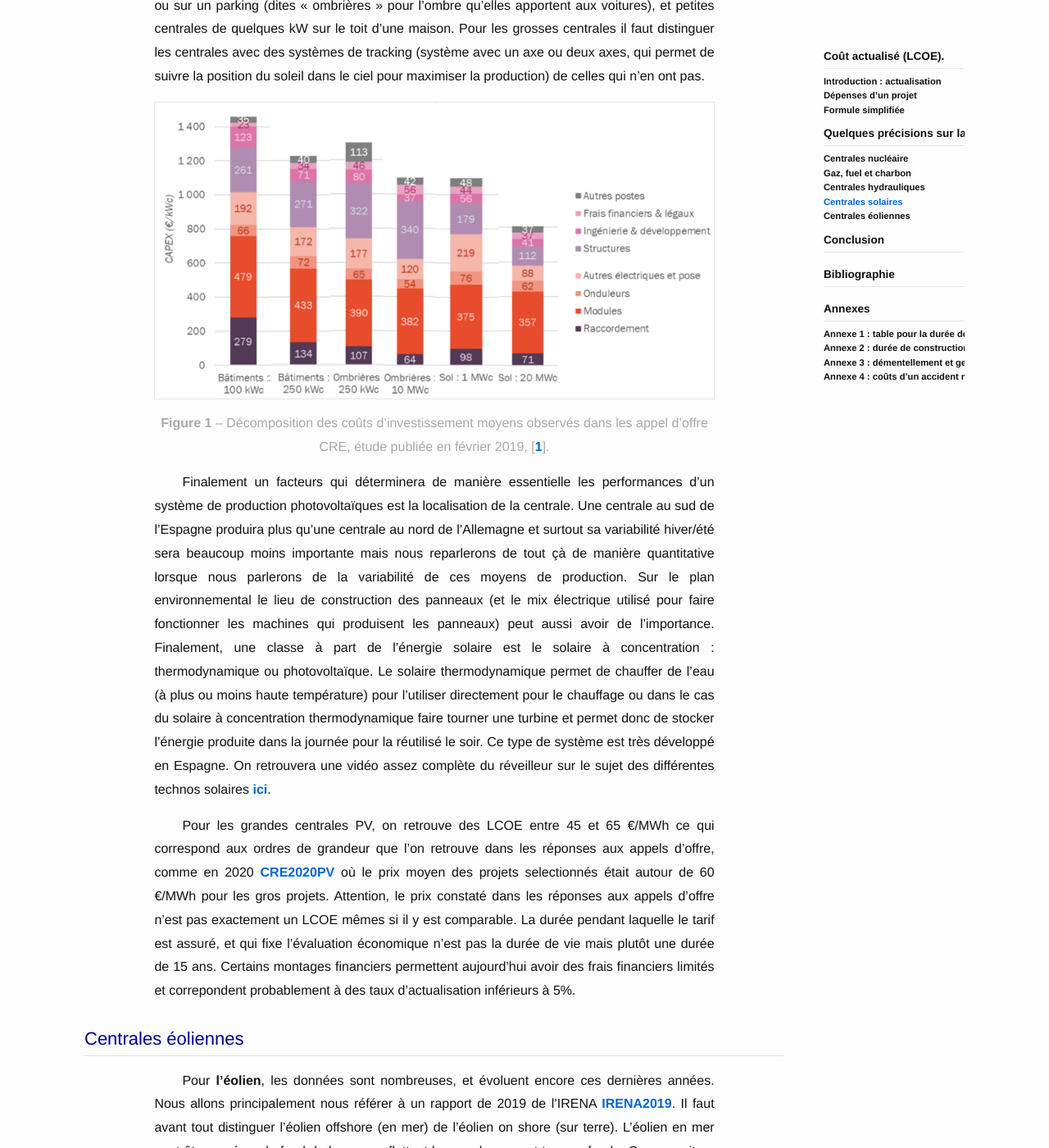
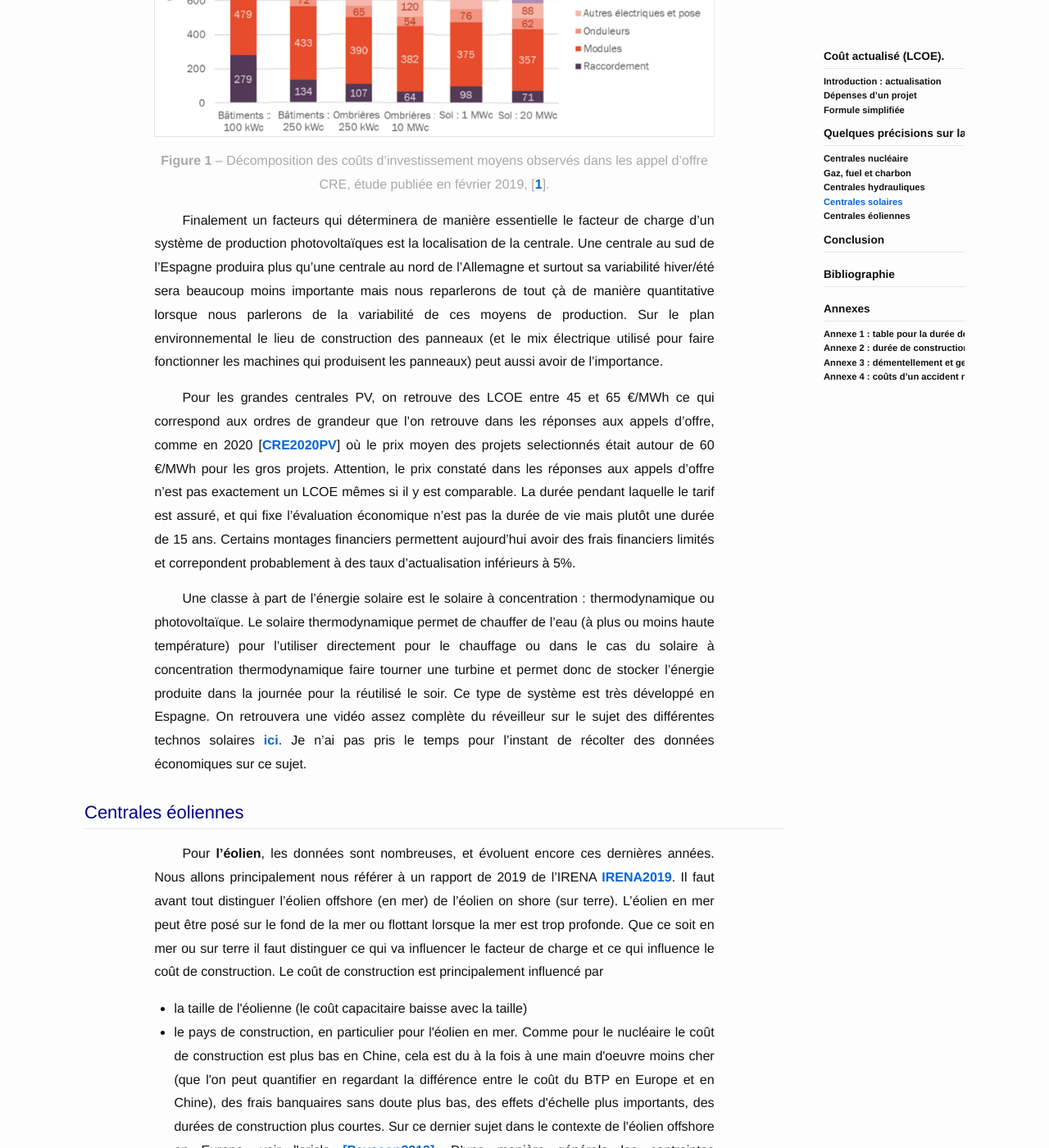
Before and after one commit to robingirard/energy-alternatives, a Jekyll site: the page built from _posts/2020-08-20-decomposition-lcoe.md, in a window 1280 px wide and 1400 px high, scrolled down 11422 px. Shown: the whole window at 82% size. Built offline with Jekyll 4.4.1, drawn with Linux system fonts in a browser that asks for light colours; nearby versions of some CDN libraries; formulas are drawn with MathJax 3; some of the changed text lies outside the part shown.

Commit message:
mise à jour post LCOE

```diff
--- a/_posts/2020-08-20-decomposition-lcoe.md
+++ b/_posts/2020-08-20-decomposition-lcoe.md
@@ -284,11 +284,14 @@
 **Figure 1** -- Décomposition des coûts d’investissement moyens observés dans les appel d’offre CRE, étude publiée en février 2019, [[1](https://www.cre.fr/Documents/Publications/Rapports-thematiques/Couts-et-rentabilites-du-grand-photovoltaique-en-metropole-continentale)].
 </span>
 <span class="mytext">
-Finalement un facteurs qui déterminera de manière essentielle les performances d’un système de production photovoltaïques est la localisation de la centrale. Une centrale au sud de l’Espagne produira plus qu’une centrale au nord de l’Allemagne et surtout sa variabilité hiver/été sera beaucoup moins importante mais nous reparlerons de tout çà de manière quantitative lorsque nous parlerons de la variabilité de ces moyens de production. Sur le plan environnemental le lieu de construction des panneaux (et le mix électrique utilisé pour faire fonctionner les machines qui produisent les panneaux) peut aussi avoir de l’importance. Finalement, une classe à part de l’énergie solaire est le solaire à concentration : thermodynamique ou photovoltaïque. Le solaire thermodynamique permet de chauffer de l’eau (à plus ou moins haute température) pour l’utiliser directement pour le chauffage ou dans le cas du solaire à concentration thermodynamique faire tourner une turbine et permet donc de stocker l’énergie produite dans la journée pour la réutilisé le soir. Ce type de système est très développé en Espagne. On retrouvera une vidéo assez complète du réveilleur sur le sujet des différentes technos solaires [ici](https://www.youtube.com/watch?v=dykSjXQhSjM).
+Finalement un facteurs qui déterminera de manière essentielle le facteur de charge d’un système de production photovoltaïques est la localisation de la centrale. Une centrale au sud de l’Espagne produira plus qu’une centrale au nord de l’Allemagne et surtout sa variabilité hiver/été sera beaucoup moins importante mais nous reparlerons de tout çà de manière quantitative lorsque nous parlerons de la variabilité de ces moyens de production. Sur le plan environnemental le lieu de construction des panneaux (et le mix électrique utilisé pour faire fonctionner les machines qui produisent les panneaux) peut aussi avoir de l’importance.
 </span>
 <span class="mytext">
 Pour les grandes centrales PV, on retrouve des LCOE entre 45 et 65 €/MWh ce qui correspond aux ordres de grandeur que l'on retrouve dans les réponses aux appels d'offre, comme en 2020
-[CRE2020PV](https://www.cre.fr/media/Fichiers/publications/appelsoffres/ao-centrale-au-sol-telecharger-le-rapport-de-synthese-version-publique-de-la-septieme-periode-de-candidature) où le prix moyen des projets selectionnés était autour de 60 €/MWh pour les gros projets. Attention, le prix constaté dans les réponses aux appels d'offre n'est pas exactement un LCOE mêmes si il y est comparable. La durée pendant laquelle le tarif est assuré, et qui fixe l'évaluation économique n'est pas la durée de vie mais plutôt une durée de 15 ans. Certains montages financiers permettent aujourd'hui avoir des frais financiers limités et correpondent probablement à des taux d'actualisation inférieurs à 5%.
+[[CRE2020PV](https://www.cre.fr/media/Fichiers/publications/appelsoffres/ao-centrale-au-sol-telecharger-le-rapport-de-synthese-version-publique-de-la-septieme-periode-de-candidature)] où le prix moyen des projets selectionnés était autour de 60 €/MWh pour les gros projets. Attention, le prix constaté dans les réponses aux appels d'offre n'est pas exactement un LCOE mêmes si il y est comparable. La durée pendant laquelle le tarif est assuré, et qui fixe l'évaluation économique n'est pas la durée de vie mais plutôt une durée de 15 ans. Certains montages financiers permettent aujourd'hui avoir des frais financiers limités et correpondent probablement à des taux d'actualisation inférieurs à 5%.
+</span>
+<span class="mytext">
+Une classe à part de l’énergie solaire est le solaire à concentration : thermodynamique ou photovoltaïque. Le solaire thermodynamique permet de chauffer de l’eau (à plus ou moins haute température) pour l’utiliser directement pour le chauffage ou dans le cas du solaire à concentration thermodynamique faire tourner une turbine et permet donc de stocker l’énergie produite dans la journée pour la réutilisé le soir. Ce type de système est très développé en Espagne. On retrouvera une vidéo assez complète du réveilleur sur le sujet des différentes technos solaires [ici](https://www.youtube.com/watch?v=dykSjXQhSjM). Je n'ai pas pris le temps pour l'instant de récolter des données économiques sur ce sujet.
 </span>
 ## Centrales éoliennes
 <span class="mytext">
@@ -318,7 +321,7 @@
 
 <span class="mytext">
 Pour l'éolien on-shore, on retrouve des LCOE entre 50 et 70 €/MWh ce qui correspond aux ordres de grandeur que l'on retrouve dans les réponses aux appels d'offre, comme en 2020
-[AOCRE2020](https://www.cre.fr/media/Fichiers/publications/appelsoffres/ao-eolien-terrestre-telecharger-le-rapport-de-synthese-version-publique-de-la-cinquieme-periode-de-candidature) où le prix moyen des projets selectionnés était de 62 €/MWh. On peut faire ici la même remarque que dans le cas du PV.
+[[AOCRE2020](https://www.cre.fr/media/Fichiers/publications/appelsoffres/ao-eolien-terrestre-telecharger-le-rapport-de-synthese-version-publique-de-la-cinquieme-periode-de-candidature)] où le prix moyen des projets selectionnés était de 62 €/MWh. On peut faire ici la même remarque que dans le cas du PV.
 </span>
 # Conclusion
 
```
Also changed, not shown: other parts of _posts/2020-08-20-decomposition-lcoe.md (+1 -1 lines), assets/images/Posts/2020-08-20/DSCF7793.jpg (added), 1 other file.
